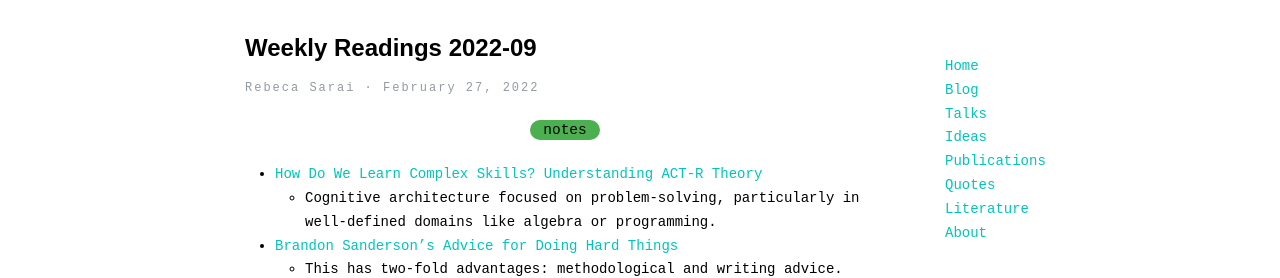
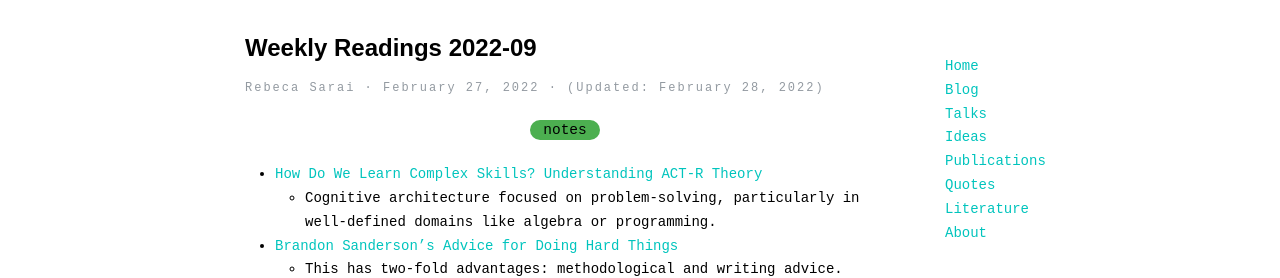
Before and after one commit to rsarai/-rsarai.github.io, a Jekyll site: the page built from _posts/2022-02-27-what-i-read-this-week-09.md, in a window 1280 px wide. Shown: the top 278 px of the page. Built offline with Jekyll 4.4.1, drawn with Linux system fonts in a browser that asks for light colours.

Commit message:
Updates readings

```diff
--- a/_posts/2022-02-27-what-i-read-this-week-09.md
+++ b/_posts/2022-02-27-what-i-read-this-week-09.md
@@ -3,7 +3,7 @@ layout: post
 title: Weekly Readings 2022-09
 categories: [notes]
 excerpt: All the good stuff of the week.
-last_modified_at:
+last_modified_at: 2022-02-28
 ---
 
 - [How Do We Learn Complex Skills? Understanding ACT-R Theory](https://www.scotthyoung.com/blog/2022/02/15/act-r/)
```
